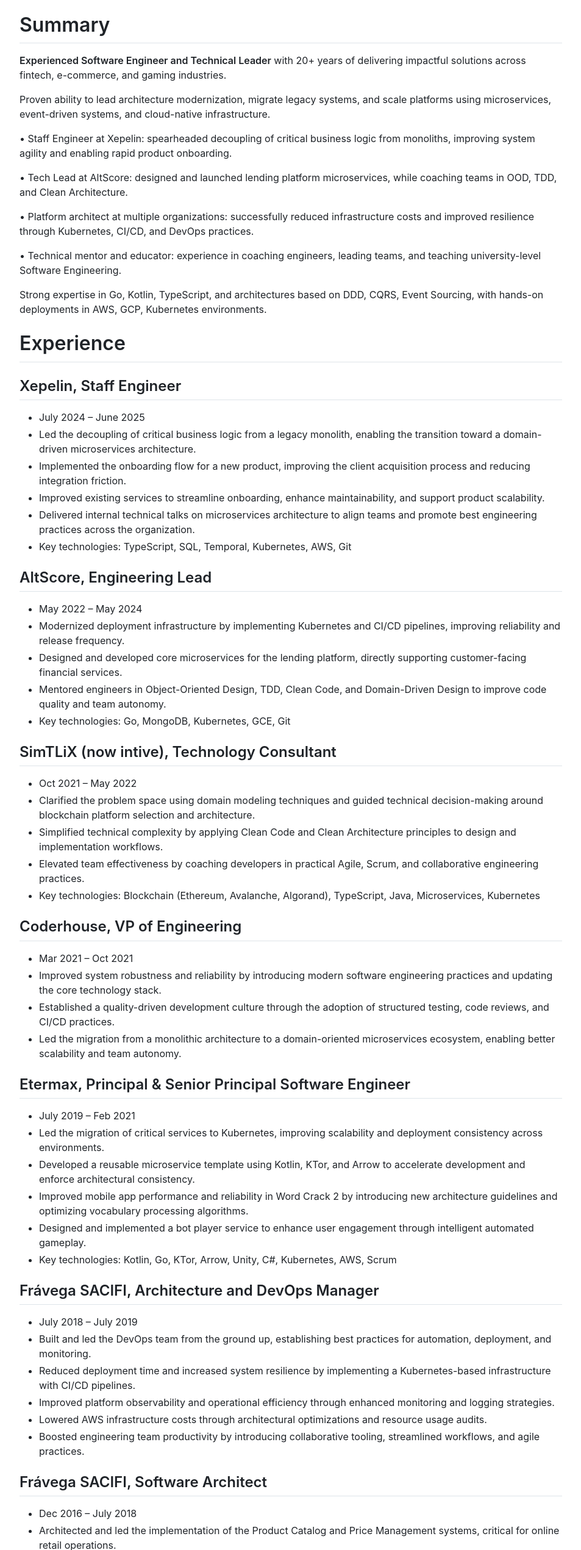
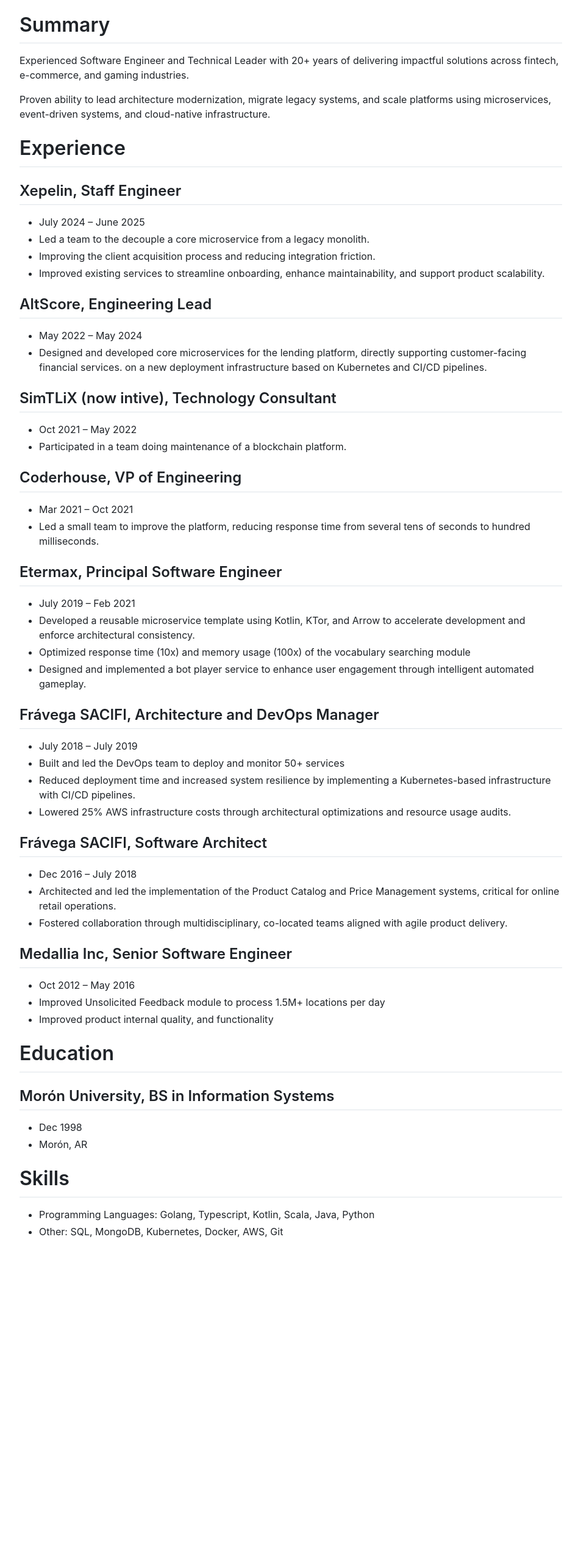
Before and after one commit to totemcaf/cv, a plain HTML site: page Carlos_Alberto_Fau_CV.html in a window 1280 px wide. Shown: the part 259-2800 px from the top of the page at 61% size, without its empty margins (163-1116 px from the left). After the commit the page ends 2343 px from the top, so only its background shows below. Drawn offline with nearby package versions, Linux system fonts and the light colour scheme.

Commit message:
Version 2025-09-15 one page

```diff
--- a/Carlos_Alberto_Fau_CV.html
+++ b/Carlos_Alberto_Fau_CV.html
@@ -48,90 +48,56 @@
         <li>GitHub: <a href="https://github.com/totemcaf">totemcaf</a></li>
         </ul>
         <h1>Summary</h1>
-        <p><strong>Experienced Software Engineer and Technical Leader</strong> with 20+ years of delivering impactful solutions across fintech, e-commerce, and gaming industries.</p>
+        <p>Experienced Software Engineer and Technical Leader with 20+ years of delivering impactful solutions across fintech, e-commerce, and gaming industries.</p>
         <p>Proven ability to lead architecture modernization, migrate legacy systems, and scale platforms using microservices, event-driven systems, and cloud-native infrastructure.</p>
-        <p>• Staff Engineer at Xepelin: spearheaded decoupling of critical business logic from monoliths, improving system agility and enabling rapid product onboarding.</p>
-        <p>• Tech Lead at AltScore: designed and launched lending platform microservices, while coaching teams in OOD, TDD, and Clean Architecture.</p>
-        <p>• Platform architect at multiple organizations: successfully reduced infrastructure costs and improved resilience through Kubernetes, CI/CD, and DevOps practices.</p>
-        <p>• Technical mentor and educator: experience in coaching engineers, leading teams, and teaching university-level Software Engineering.</p>
-        <p>Strong expertise in Go, Kotlin, TypeScript, and architectures based on DDD, CQRS, Event Sourcing, with hands-on deployments in AWS, GCP, Kubernetes environments.</p>
         <h1>Experience</h1>
         <h2>Xepelin, Staff Engineer</h2>
         <ul>
         <li>July 2024 – June 2025</li>
-        <li>Led the decoupling of critical business logic from a legacy monolith, enabling the transition toward a domain-driven microservices architecture.</li>
-        <li>Implemented the onboarding flow for a new product, improving the client acquisition process and reducing integration friction.</li>
+        <li>Led a team to the decouple a core microservice from a legacy monolith.</li>
+        <li>Improving the client acquisition process and reducing integration friction.</li>
         <li>Improved existing services to streamline onboarding, enhance maintainability, and support product scalability.</li>
-        <li>Delivered internal technical talks on microservices architecture to align teams and promote best engineering practices across the organization.</li>
-        <li>Key technologies: TypeScript, SQL, Temporal, Kubernetes, AWS, Git</li>
         </ul>
         <h2>AltScore, Engineering Lead</h2>
         <ul>
         <li>May 2022 – May 2024</li>
-        <li>Modernized deployment infrastructure by implementing Kubernetes and CI/CD pipelines, improving reliability and release frequency.</li>
-        <li>Designed and developed core microservices for the lending platform, directly supporting customer-facing financial services.</li>
-        <li>Mentored engineers in Object-Oriented Design, TDD, Clean Code, and Domain-Driven Design to improve code quality and team autonomy.</li>
-        <li>Key technologies: Go, MongoDB, Kubernetes, GCE, Git</li>
+        <li>Designed and developed core microservices for the lending platform, directly supporting customer-facing financial services. on a new deployment infrastructure based on Kubernetes and CI/CD pipelines.</li>
         </ul>
         <h2>SimTLiX (now intive), Technology Consultant</h2>
         <ul>
         <li>Oct 2021 – May 2022</li>
-        <li>Clarified the problem space using domain modeling techniques and guided technical decision-making around blockchain platform selection and architecture.</li>
-        <li>Simplified technical complexity by applying Clean Code and Clean Architecture principles to design and implementation workflows.</li>
-        <li>Elevated team effectiveness by coaching developers in practical Agile, Scrum, and collaborative engineering practices.</li>
-        <li>Key technologies: Blockchain (Ethereum, Avalanche, Algorand), TypeScript, Java, Microservices, Kubernetes</li>
+        <li>Participated in a team doing maintenance of a blockchain platform.</li>
         </ul>
         <h2>Coderhouse, VP of Engineering</h2>
         <ul>
         <li>Mar 2021 – Oct 2021</li>
-        <li>Improved system robustness and reliability by introducing modern software engineering practices and updating the core technology stack.</li>
-        <li>Established a quality-driven development culture through the adoption of structured testing, code reviews, and CI/CD practices.</li>
-        <li>Led the migration from a monolithic architecture to a domain-oriented microservices ecosystem, enabling better scalability and team autonomy.</li>
+        <li>Led a small team to improve the platform, reducing response time from several tens of seconds to hundred milliseconds.</li>
         </ul>
-        <h2>Etermax, Principal &amp; Senior Principal Software Engineer</h2>
+        <h2>Etermax, Principal Software Engineer</h2>
         <ul>
         <li>July 2019 – Feb 2021</li>
-        <li>Led the migration of critical services to Kubernetes, improving scalability and deployment consistency across environments.</li>
         <li>Developed a reusable microservice template using Kotlin, KTor, and Arrow to accelerate development and enforce architectural consistency.</li>
-        <li>Improved mobile app performance and reliability in Word Crack 2 by introducing new architecture guidelines and optimizing vocabulary processing algorithms.</li>
+        <li>Optimized response time (10x) and memory usage (100x) of the vocabulary searching module</li>
         <li>Designed and implemented a bot player service to enhance user engagement through intelligent automated gameplay.</li>
-        <li>Key technologies: Kotlin, Go, KTor, Arrow, Unity, C#, Kubernetes, AWS, Scrum</li>
         </ul>
         <h2>Frávega SACIFI, Architecture and DevOps Manager</h2>
         <ul>
         <li>July 2018 – July 2019</li>
-        <li>Built and led the DevOps team from the ground up, establishing best practices for automation, deployment, and monitoring.</li>
+        <li>Built and led the DevOps team to deploy and monitor 50+ services</li>
         <li>Reduced deployment time and increased system resilience by implementing a Kubernetes-based infrastructure with CI/CD pipelines.</li>
-        <li>Improved platform observability and operational efficiency through enhanced monitoring and logging strategies.</li>
-        <li>Lowered AWS infrastructure costs through architectural optimizations and resource usage audits.</li>
-        <li>Boosted engineering team productivity by introducing collaborative tooling, streamlined workflows, and agile practices.</li>
+        <li>Lowered 25% AWS infrastructure costs through architectural optimizations and resource usage audits.</li>
         </ul>
         <h2>Frávega SACIFI, Software Architect</h2>
         <ul>
         <li>Dec 2016 – July 2018</li>
         <li>Architected and led the implementation of the Product Catalog and Price Management systems, critical for online retail operations.</li>
-        <li>Introduced a domain-driven microservices architecture.</li>
         <li>Fostered collaboration through multidisciplinary, co-located teams aligned with agile product delivery.</li>
-        <li>Key technologies: Scala, Golang, MongoDB, Kafka, JavaScript, React, Git</li>
         </ul>
         <h2>Medallia Inc, Senior Software Engineer</h2>
         <ul>
         <li>Oct 2012 – May 2016</li>
-        <li>Improved stability and availability of Unsolicited Feedback module</li>
-        <li>Improved product internal quality by increasing modularity, reducing dependencies, and upgrading technology</li>
-        <li>Incremented business value by new functionality</li>
-        <li>Key technologies: Java 7, Scala, PostgreSQL, Git</li>
-        </ul>
-        <h2>Previous experience, Software Engineer &amp; Software Quality related roles</h2>
-        <ul>
-        <li>June 1992 – Sept 2012</li>
-        </ul>
-        <h2>University, Grade and post-grade lecturer</h2>
-        <ul>
-        <li>Mar 1983 – Dec 2016</li>
-        <li>Software Engineering at Morón University</li>
-        <li>Software Engineering at CAECE University</li>
-        <li>Physics, Electronic Engineering, Computing Theory at Buenos Aires University</li>
+        <li>Improved Unsolicited Feedback module to process 1.5M+ locations per day</li>
+        <li>Improved product internal quality, and functionality</li>
         </ul>
         <h1>Education</h1>
         <h2>Morón University, BS in Information Systems</h2>
@@ -139,18 +105,10 @@
         <li>Dec 1998</li>
         <li>Morón, AR</li>
         </ul>
-        <h2>CoCrear Argentina, Diploma program in Ontological Coaching with Business Orientation Professional training program of Ontological Coaches.</h2>
-        <ul>
-        <li>Dec 2008</li>
-        <li>Buenos Aires, AR</li>
-        </ul>
         <h1>Skills</h1>
         <ul>
-        <li>Programming: Proficient with GO, Kotlin, TypeScript, Java; good understanding of Web, app development, and DevOps</li>
-        <li>Software Design and Architecture: Clean Code, Clean Architecture, DDD, OOD, Microservices, Event-Driven, Event Sourcing, CQRS</li>
-        <li>Infrastructure &amp; CI/CD: Kubernetes, Docker, AWS, GCP, Git, Prometheus, Grafana, Git</li>
-        <li>Databases &amp; messaging: PostgreSQL, MongoDB, Kafka, SQS, Redis ,RabbitMQ</li>
-        <li>Languages: English (upper), Spanish (native)</li>
+        <li>Programming Languages: Golang, Typescript, Kotlin, Scala, Java, Python</li>
+        <li>Other: SQL, MongoDB, Kubernetes, Docker, AWS, Git</li>
         </ul>
     </article>
 </body>
```
Also changed, not shown: index.html (+1 -1 lines), Carlos_Alberto_Fau_CV_1.png, Carlos_Alberto_Fau_CV_2.png, Carlos_Alberto_Fau_CV_3.png (deleted), 2 other files.
